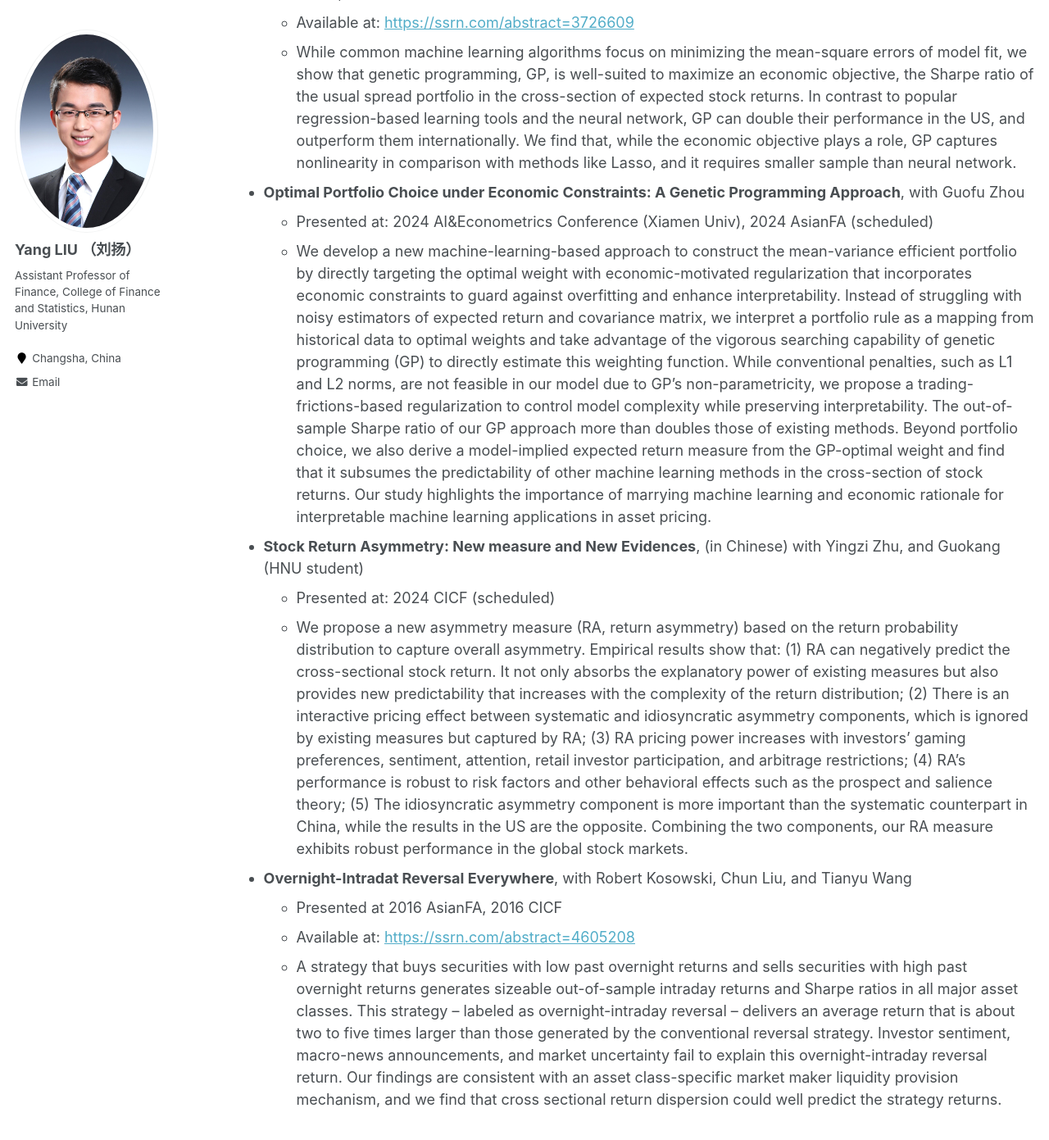
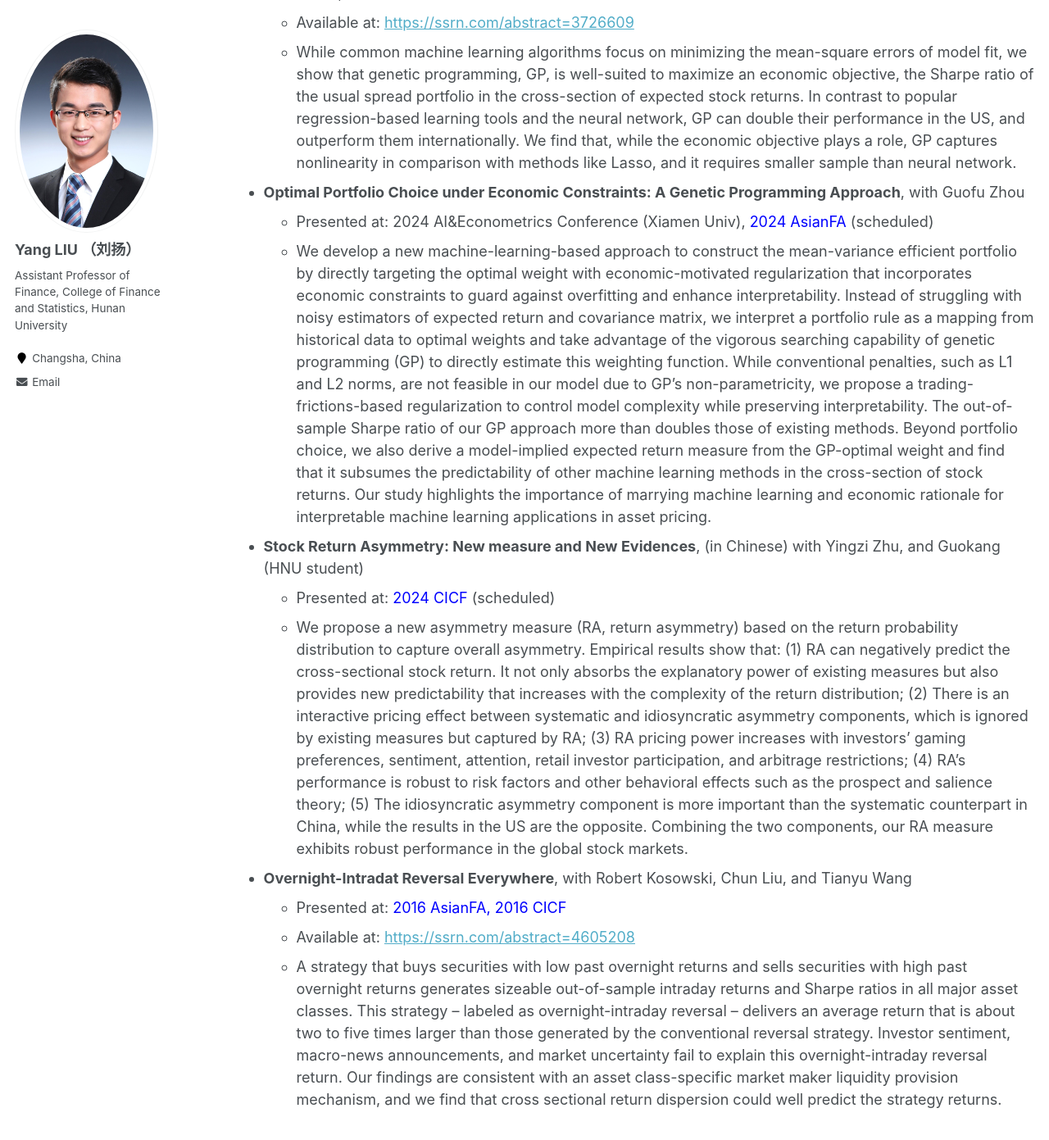
Before and after one commit to yangliu-finance/yangliu-finance.github.io, a Jekyll site: the page built from _pages/research.md, in a window 1280 px wide and 1400 px high, scrolled down 1149 px. Shown: the top 1391 px of the window at 82% size. Built offline with Jekyll 4.4.1, drawn with Linux system fonts in a browser that asks for light colours.

Commit message:
Update research.md

```diff
--- a/_pages/research.md
+++ b/_pages/research.md
@@ -32,7 +32,7 @@ Working Papers
 
 
 + **Maximizing the Sharpe Ratio: A Genetic Programming Approach**, with Guofu Zhou and Yingzi Zhu
-  + Presented at:  2018 IAFDS, 2019 CFPDS, 2019 CFRIC, 2020 China FinTech Conference, <font color="blue">  2021 CICF</font>, <font color="blue"> 2023 AMES</font>, <font color="blue"> 2024 AFA</font>.
+  + Presented at:  2018 IAFDS, 2019 CFPDS, 2019 CFRIC, 2020 China FinTech Conference, <font color="blue"> 2021 CICF</font>, <font color="blue"> 2023 AMES</font>, <font color="blue"> 2024 AFA</font>.
   + Available at: [https://ssrn.com/abstract=3726609](https://ssrn.com/abstract=3726609)
   + While common machine learning algorithms focus on minimizing the mean-square errors of model fit,
   we show that genetic programming, GP, is well-suited to maximize an economic objective, the Sharpe ratio of
@@ -45,7 +45,7 @@ Working Papers
   -->
 
 + **Optimal Portfolio Choice under Economic Constraints: A Genetic Programming Approach**, with Guofu Zhou
-  + Presented at: 2024 AI&Econometrics Conference (Xiamen Univ), 2024 AsianFA (scheduled)
+  + Presented at: 2024 AI&Econometrics Conference (Xiamen Univ), <font color="blue"> 2024 AsianFA </font> (scheduled)
   + We develop a new machine-learning-based approach to construct the mean-variance efficient portfolio by directly targeting the optimal weight with economic-motivated regularization that incorporates economic constraints to guard against overfitting and enhance interpretability. Instead of
 struggling with noisy estimators of expected return and covariance matrix, we interpret a portfolio rule as a mapping from historical data to optimal weights and take advantage of the vigorous
 searching capability of genetic programming (GP) to directly estimate this weighting function.
@@ -58,12 +58,12 @@ importance of marrying machine learning and economic rationale for interpretable
 applications in asset pricing.
 
 + **Stock Return Asymmetry: New measure and New Evidences**, (in Chinese) with Yingzi Zhu, and Guokang (HNU student)
-  + Presented at: 2024 CICF (scheduled)
+  + Presented at: <font color="blue"> 2024 CICF </font>(scheduled)
   + We propose a new asymmetry measure (RA, return asymmetry) based on the return probability distribution to capture overall asymmetry. Empirical results show that: (1) RA can negatively predict the cross-sectional stock return. It not only absorbs the explanatory power of existing measures but also provides new predictability that increases with the complexity of the return distribution; (2) There is an interactive pricing effect between systematic and idiosyncratic asymmetry components, which is ignored by existing measures but captured by RA; (3) RA pricing power increases with investors’ gaming preferences, sentiment, attention, retail investor participation, and arbitrage restrictions; (4) RA's performance is robust to risk factors and other behavioral effects such as the prospect and salience theory; (5) The idiosyncratic asymmetry component is more important than the systematic counterpart in China, while the results in the US are the opposite. Combining the two components, our RA measure exhibits robust performance in the global stock markets.
 
 
 + **Overnight-Intradat Reversal Everywhere**, with Robert Kosowski, Chun Liu, and Tianyu Wang
-  + Presented at 2016 AsianFA, 2016 CICF
+  + Presented at: <font color="blue">2016 AsianFA, 2016 CICF </font>
   + Available at: [https://ssrn.com/abstract=4605208](https://ssrn.com/abstract=4605208)
   + A strategy that buys securities with low past overnight returns and sells securities with high past overnight returns generates sizeable out-of-sample intraday returns and Sharpe ratios in all major asset classes. This strategy – labeled as overnight-intraday reversal – delivers an average return that is about two to five times larger than those generated by the conventional reversal strategy. Investor sentiment, macro-news announcements, and market uncertainty fail to explain this overnight-intraday reversal return. Our findings are consistent with an asset class-specific market maker liquidity provision mechanism, and we find that cross sectional return dispersion could well predict the strategy returns.
 
```
